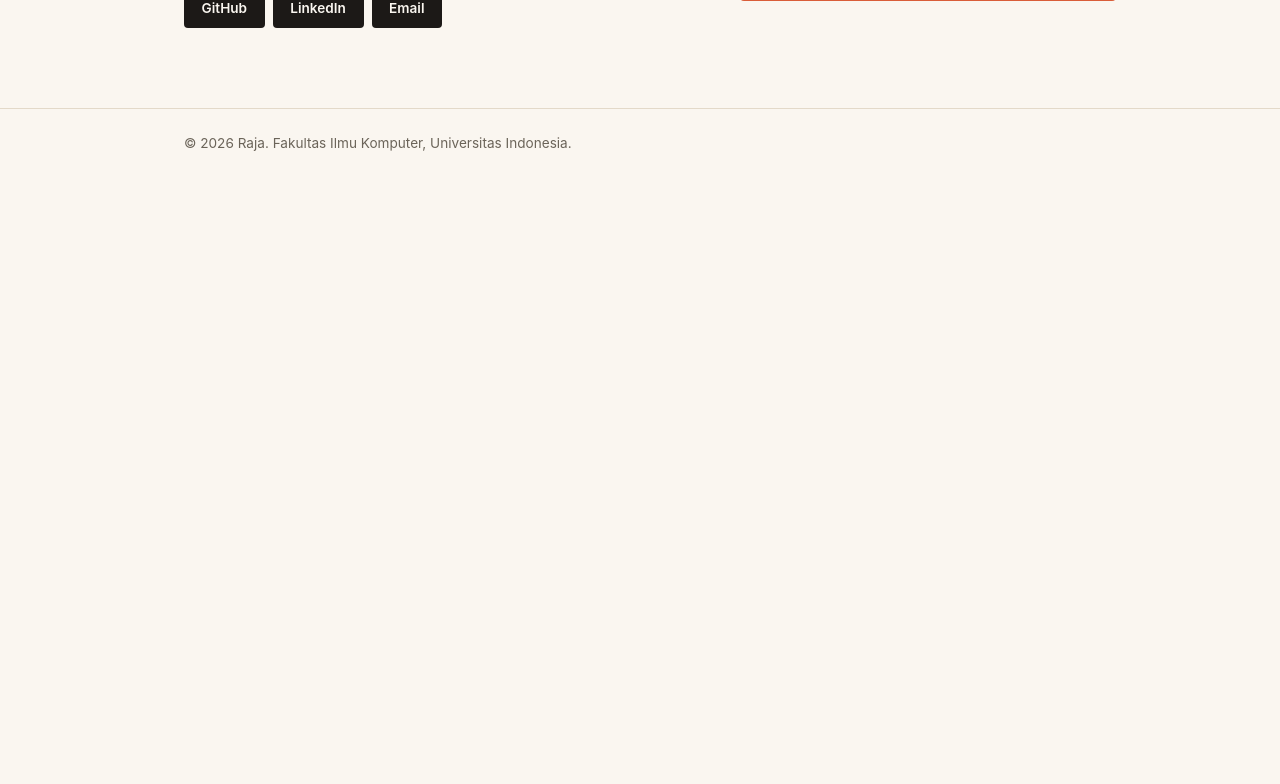
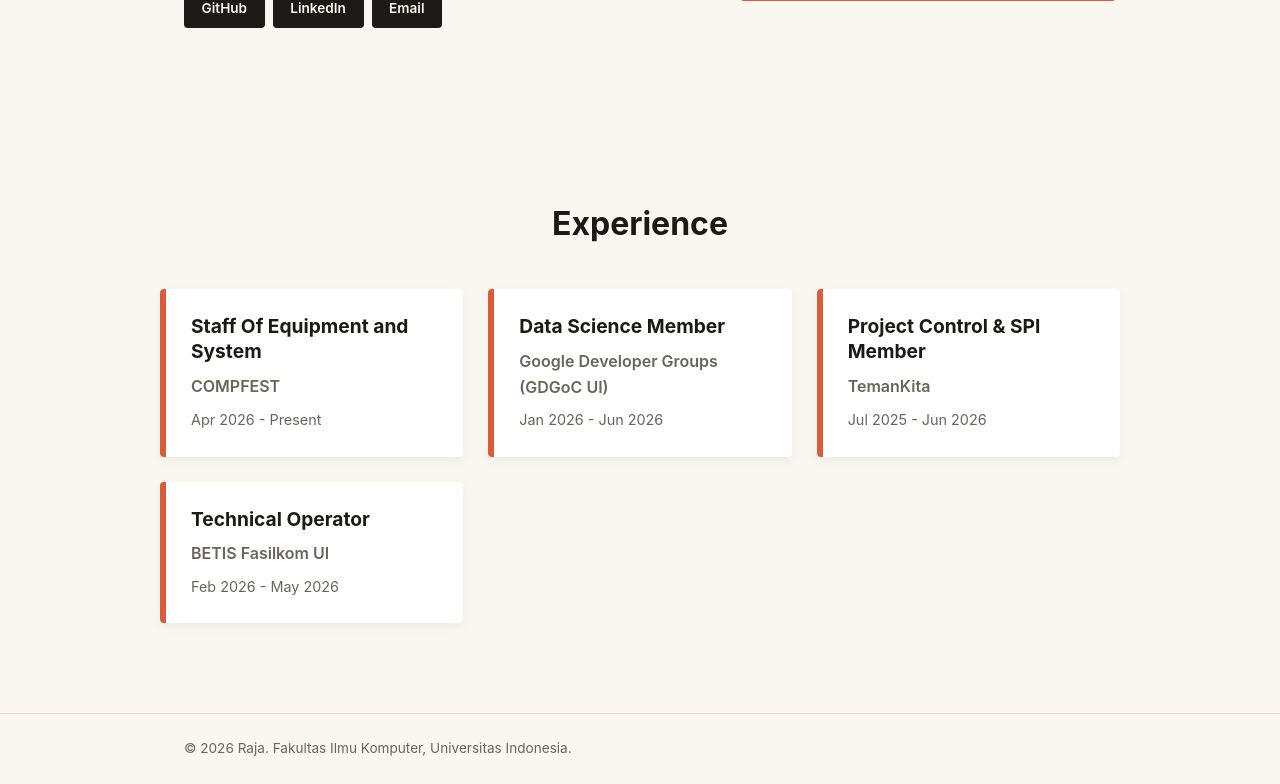
Before and after one commit to awiddymunaya/myportofolio, a Django app: page / in a window 1280 px wide. Shown: the part 588-1372 px from the top of the page. Before the commit the page ends 739 px from the top, so only its background shows below. Run offline with Django 5.2, Linux system fonts and the light colour scheme.

Commit message:
Menambahkan section Experience portofolio

```diff
--- a/static/css/style.css
+++ b/static/css/style.css
@@ -193,3 +193,55 @@ h1, .brand {
         justify-content: flex-start;
     }
 }
+
+.experience-section {
+    padding: 50px 20px;
+    max-width: 1000px;
+    margin: 40px auto;
+}
+
+.experience-section h2 {
+    text-align: center;
+    margin-bottom: 40px;
+    font-size: 2em;
+    color: var(--ink); /* Menggunakan warna dari kodemu */
+}
+
+.experience-grid {
+    display: grid;
+    grid-template-columns: repeat(auto-fit, minmax(250px, 1fr));
+    gap: 25px;
+}
+
+.experience-card {
+    background-color: #ffffff;
+    border-radius: var(--radius);
+    padding: 25px;
+    border-left: 6px solid var(--accent); /* Menggunakan warna accent dari kodemu */
+    box-shadow: 0 4px 10px rgba(0, 0, 0, 0.05);
+    transition: transform 0.3s ease, box-shadow 0.3s ease;
+}
+
+.experience-card:hover {
+    transform: translateY(-8px);
+    box-shadow: 0 12px 20px rgba(0, 0, 0, 0.15);
+}
+
+.experience-card h3 {
+    margin: 0 0 10px 0;
+    font-size: 1.2em;
+    color: var(--ink);
+    line-height: 1.3;
+}
+
+.organization {
+    font-weight: 600;
+    color: var(--text-muted);
+    margin: 0 0 8px 0;
+}
+
+.duration {
+    font-size: 0.9em;
+    color: var(--text-muted);
+    margin: 0;
+}
--- a/templates/index.html
+++ b/templates/index.html
@@ -50,6 +50,40 @@
                 </div>
             </div>
         </section>
+	<section id="experience" class="experience-section">
+            <h2>Experience</h2>
+
+            <div class="experience-grid">
+                <!-- Item 1 -->
+                <div class="experience-card">
+                    <h3>Staff Of Equipment and System</h3>
+                    <p class="organization">COMPFEST</p>
+                    <p class="duration">Apr 2026 - Present</p>
+                </div>
+
+                <!-- Item 2 -->
+                <div class="experience-card">
+                    <h3>Data Science Member</h3>
+                    <p class="organization">Google Developer Groups (GDGoC UI)</p>
+                    <p class="duration">Jan 2026 - Jun 2026</p>
+                </div>
+
+                <!-- Item 3 -->
+                <div class="experience-card">
+                    <h3>Project Control & SPI Member</h3>
+                    <p class="organization">TemanKita</p>
+                    <p class="duration">Jul 2025 - Jun 2026</p>
+                </div>
+
+                <!-- Item 4 -->
+                <div class="experience-card">
+                    <h3>Technical Operator</h3>
+                    <p class="organization">BETIS Fasilkom UI</p>
+                    <p class="duration">Feb 2026 - May 2026</p>
+                </div>
+            </div>
+        </section>
+
     </main>
 
     <footer class="site-footer">
```
